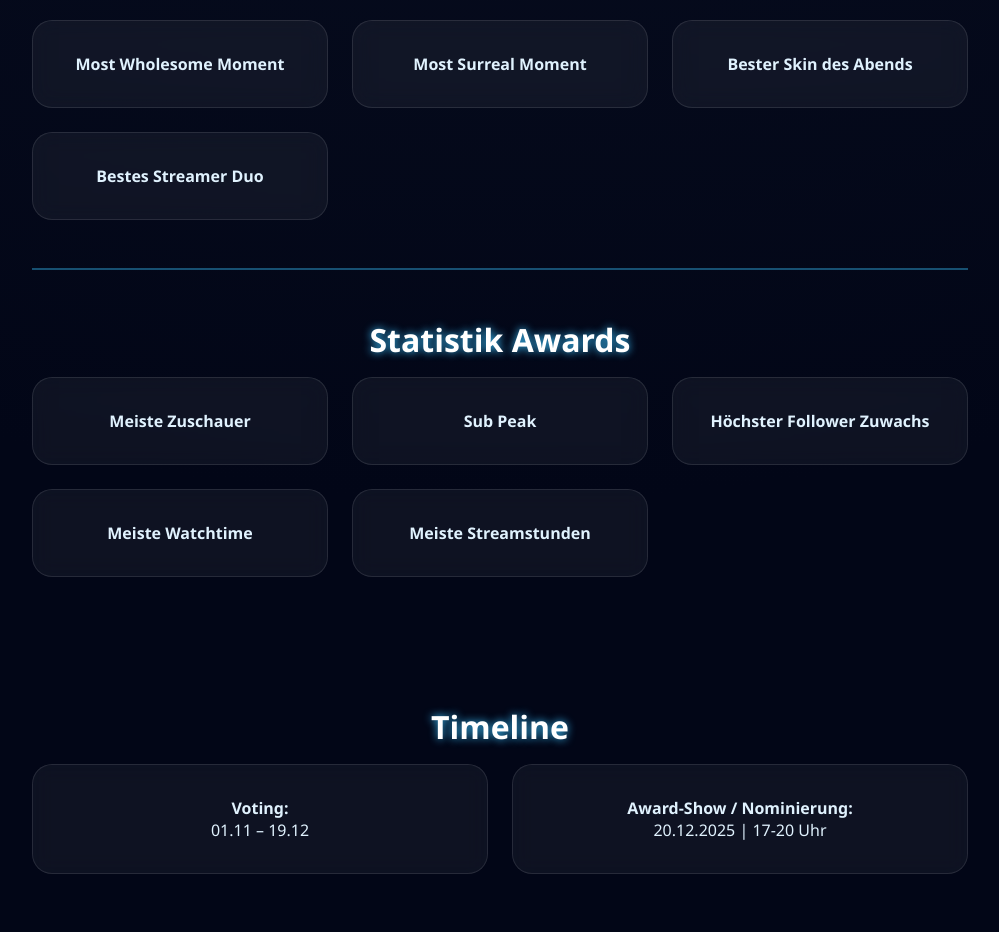
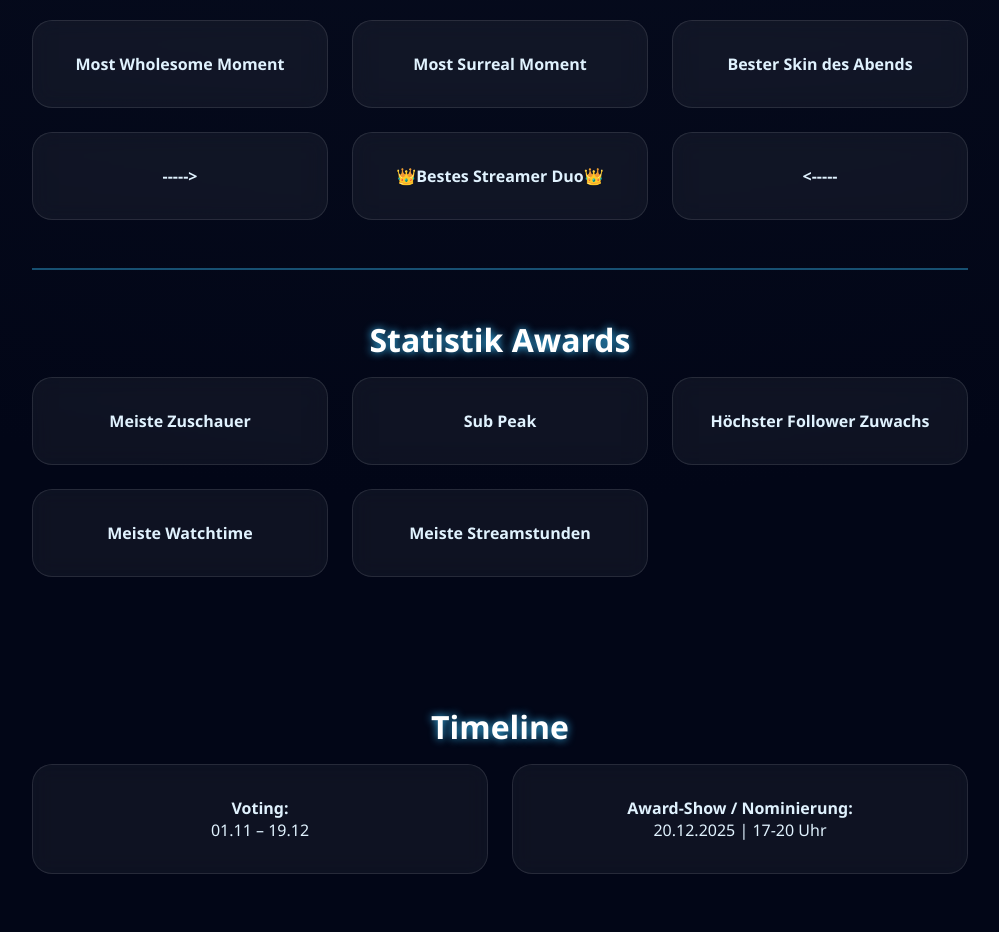
Before and after one commit to Hoelzchen-yt/MiniTubeAwards, a plain HTML site: page index.html in a window 1280 px wide. Shown: the part 1620-2552 px from the top of the page, without its empty margins (140-1139 px from the left). Drawn offline with Linux system fonts and the light colour scheme.

Commit message:
V1.1
Edited the "Best Streamer Duo" Tab

```diff
--- a/index.html
+++ b/index.html
@@ -199,7 +199,9 @@
       <div class="card"><h4>Most Wholesome Moment</h4></div>
       <div class="card"><h4>Most Surreal Moment</h4></div>
       <div class="card"><h4>Bester Skin des Abends</h4></div>
-      <div class="card golden"><h4>Bestes Streamer Duo</h4></div>
+      <div class="card"><h4>-----></h4></div>
+      <div class="card golden"><h4>👑Bestes Streamer Duo👑</h4></div>
+      <div class="card"><h4><-----</h4></div>
     </div>
 
     <!-- STATISTIK Awards -->
```
